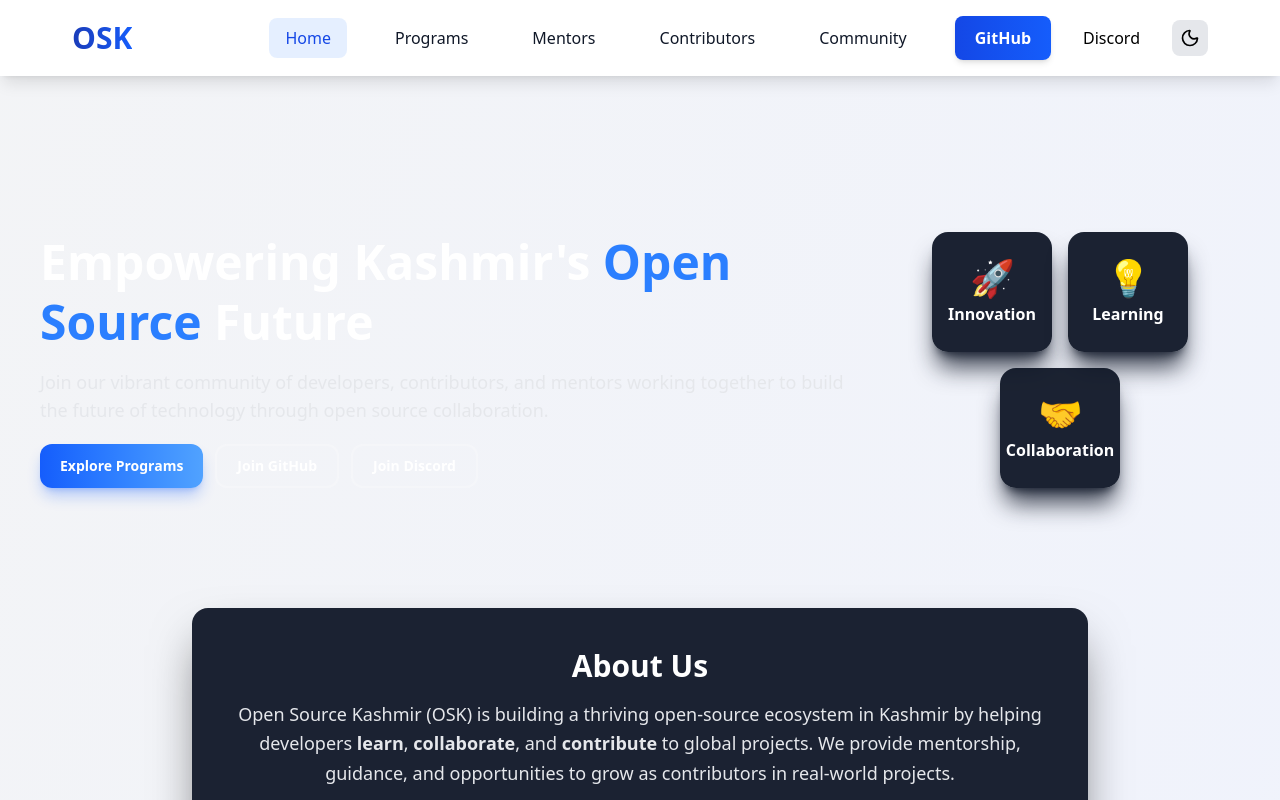
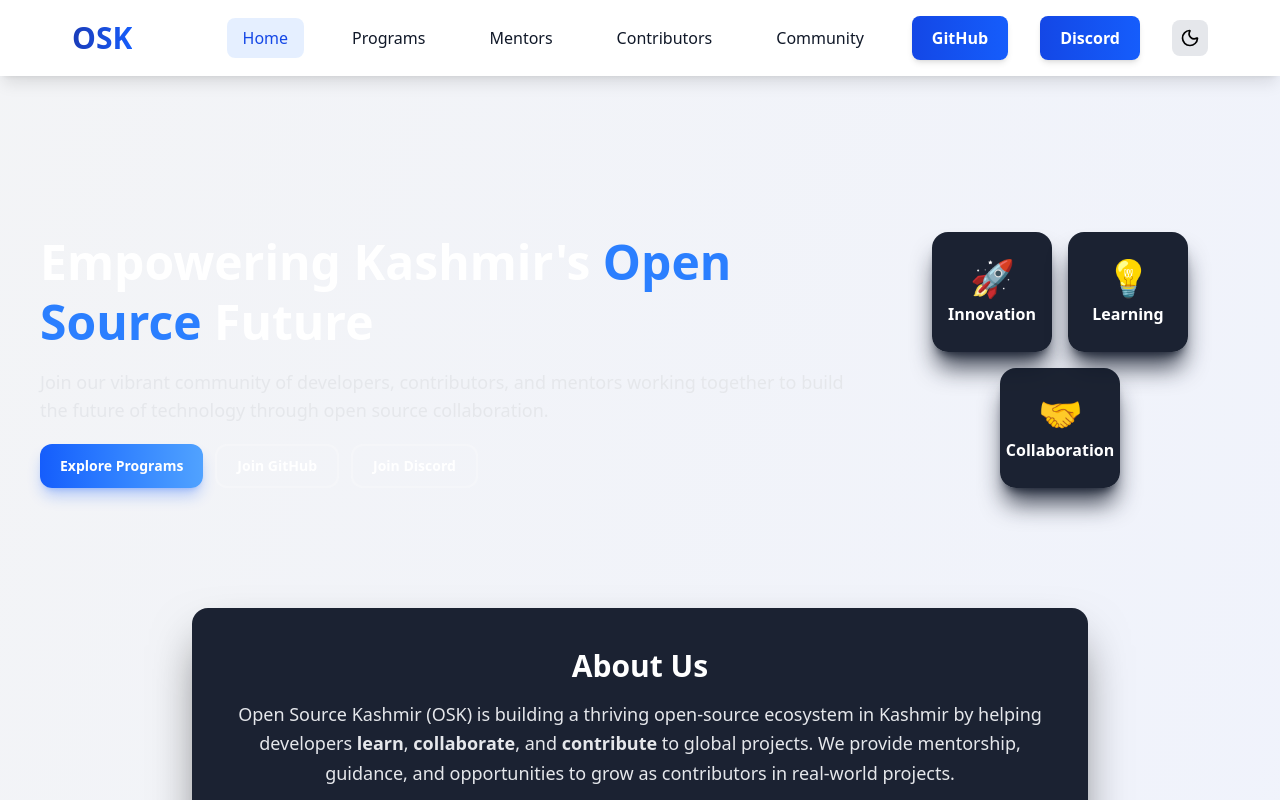
Before and after one commit to nitin-999-code/osk, a React (Vite) app: page / in a window 1280 px wide. Shown: the top 800 px of the page. Built offline with nearby package versions, Linux system fonts and the light colour scheme.

Commit message:
fix: update Discord button styling in navbar for consistency

```diff
--- a/src/components/Navbar.jsx
+++ b/src/components/Navbar.jsx
@@ -55,7 +55,7 @@ const Navbar = () => {
             href="https://discord.gg/gEHBwfDX"
             target="_blank"
             rel="noopener noreferrer"
-            className="nav-link discord-link"
+            className="nav-link discord-link no-underline bg-gradient-to-r from-blue-700 to-blue-600 text-white font-semibold py-2.5 px-5 rounded-lg shadow-md hover:from-blue-600 hover:to-blue-700 hover:-translate-y-0.5 hover:shadow-lg transition-all duration-300"
             onClick={() => setIsMenuOpen(false)}
           >
             Discord
```
